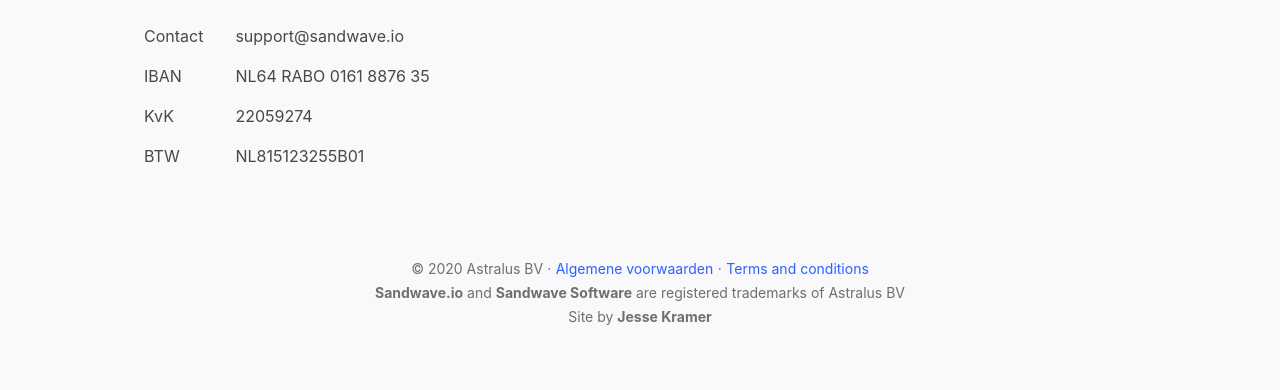
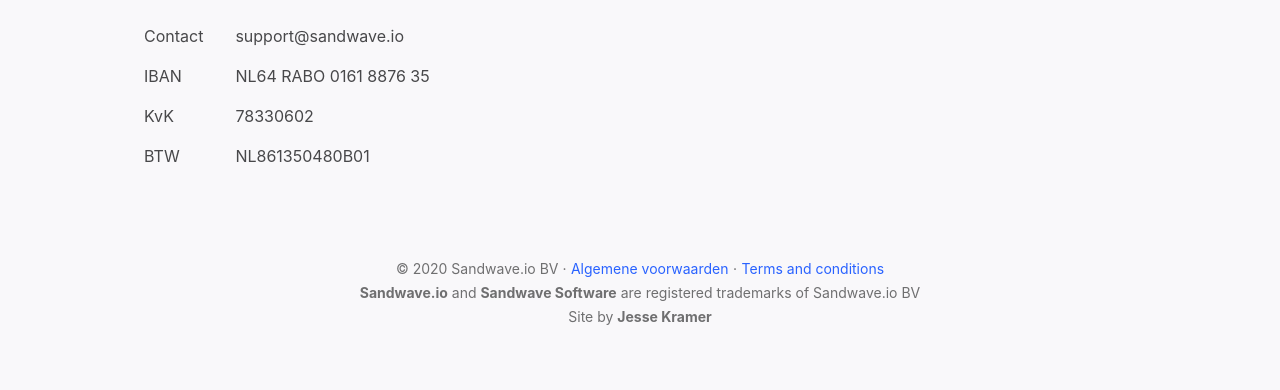
Before and after one commit to sandwave-io/landingpage, a Jekyll site: the page index.html, which Jekyll copies as it is, in a window 1280 px wide. Shown: the part 1775-2165 px from the top of the page. Built offline with Jekyll 4.4.1, drawn with Linux system fonts in a browser that asks for light colours.

Commit message:
Update KvK en BTW informatie (again)

```diff
--- a/algemene-voorwaarden.html
+++ b/algemene-voorwaarden.html
@@ -4,7 +4,7 @@
 ---
 
 <p class="text-gray-darkest">
-    Astralus B.V. en haar dochterondernemingen werken met de algemene voorwaarden van NLdigital (versie 2020).
+    Sandwave.io B.V. en haar dochterondernemingen werken met de algemene voorwaarden van NLdigital (versie 2020).
 </p>
 <p class="text-gray-darkest mt-4">
     Op al onze aanbiedingen en overeenkomsten zijn de NLdigital Voorwaarden 2020 van toepassing, gedeponeerd bij de Rechtbank Midden-Nederland, locatie Utrecht. Deze voorwaarden treft u hierbij aan.
@@ -16,7 +16,7 @@
 <h2 class="text-2xl font-display font-bold mb-4 mt-16">Terms and Conditions</h2>
 
 <p class="text-gray-darkest">
-    Astralus B.V. and all its child companies work with the terms and conditions from NLdigital (version 2020).
+    Sandwave.io B.V. and all its child companies work with the terms and conditions from NLdigital (version 2020).
 </p>
 <p class="text-gray-darkest mt-4">
     The NLdigital terms and Conditions, filed with the Dutch court Midden-Nederland, location Utrecht, apply to all our offers and contracts. These terms and conditions are attached hereto.
--- a/index.html
+++ b/index.html
@@ -101,21 +101,21 @@
                     </tr>
                     <tr>
                         <td class="p-2 px-4 text-gray-darkest">KvK</td>
-                        <td class="p-2 px-4 text-gray-darkest">22059274</td>
+                        <td class="p-2 px-4 text-gray-darkest">78330602</td>
                     </tr>
                     <tr>
                         <td class="p-2 px-4 text-gray-darkest">BTW</td>
-                        <td class="p-2 px-4 text-gray-darkest">NL815123255B01</td>
+                        <td class="p-2 px-4 text-gray-darkest">NL861350480B01</td>
                     </tr>
                 </table>
 
             </div>
-            <span class="text-gray-darker text-sm text-center">&copy; 2020 Astralus BV  &middot;</span>
+            <span class="text-gray-darker text-sm text-center">&copy; 2020 Sandwave.io BV  &middot;</span>
             <a href="/algemene-voorwaarden.html" class="text-brand text-sm">Algemene voorwaarden</a>
             <span class="text-gray-darker text-sm text-center">&middot;</span>
             <a href="/algemene-voorwaarden.html" class="text-brand text-sm">Terms and conditions</a>
             <br>
-            <span class="text-gray-darker text-sm text-center"><strong>Sandwave.io</strong> and <strong>Sandwave Software</strong> are registered trademarks of Astralus BV</span>
+            <span class="text-gray-darker text-sm text-center"><strong>Sandwave.io</strong> and <strong>Sandwave Software</strong> are registered trademarks of Sandwave.io BV</span>
             <br>
             <span class="text-gray-darker text-sm text-center">Site by <a class="font-bold" href="https://kramerventures.nl">Jesse Kramer</a></span>
         </footer>
```
